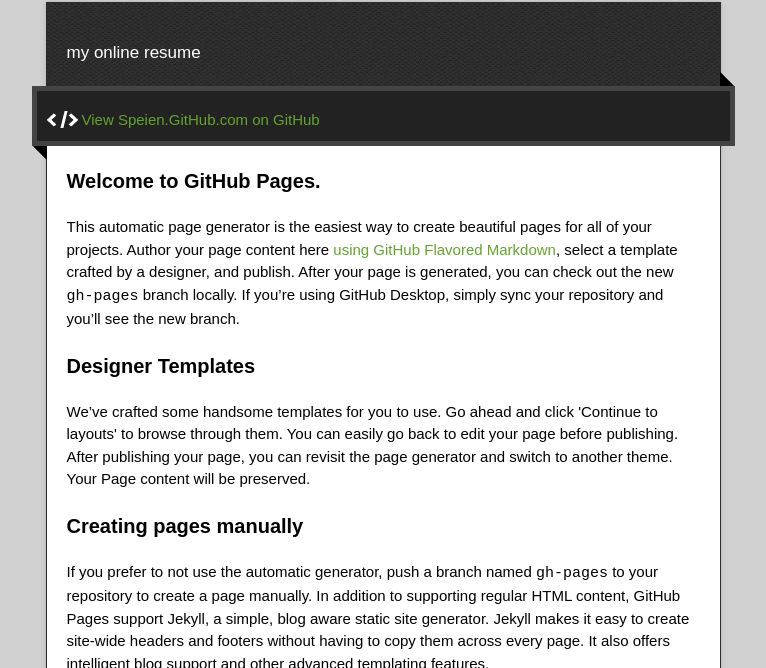
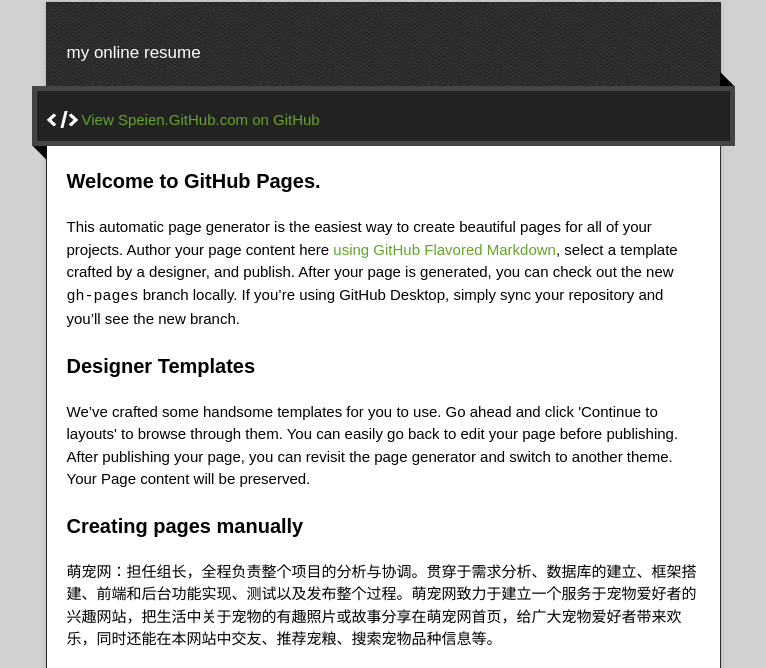
Before and after one commit to speien/speien.github.com, a plain HTML site: page index.html in a window 1280 px wide. Shown: the part 128-796 px from the top of the page, without its empty margins (257-1023 px from the left). Drawn offline with nearby package versions, Linux system fonts and the light colour scheme.

Commit message:
update resume

```diff
--- a/index.html
+++ b/index.html
@@ -47,7 +47,7 @@
 <h3>
 <a id="creating-pages-manually" class="anchor" href="#creating-pages-manually" aria-hidden="true"><span aria-hidden="true" class="octicon octicon-link"></span></a>Creating pages manually</h3>
 
-<p>If you prefer to not use the automatic generator, push a branch named <code>gh-pages</code> to your repository to create a page manually. In addition to supporting regular HTML content, GitHub Pages support Jekyll, a simple, blog aware static site generator. Jekyll makes it easy to create site-wide headers and footers without having to copy them across every page. It also offers intelligent blog support and other advanced templating features.</p>
+<p>萌宠网：担任组长，全程负责整个项目的分析与协调。贯穿于需求分析、数据库的建立、框架搭建、前端和后台功能实现、测试以及发布整个过程。萌宠网致力于建立一个服务于宠物爱好者的兴趣网站，把生活中关于宠物的有趣照片或故事分享在萌宠网首页，给广大宠物爱好者带来欢乐，同时还能在本网站中交友、推荐宠粮、搜索宠物品种信息等。</p>
 
 <h3>
 <a id="authors-and-contributors" class="anchor" href="#authors-and-contributors" aria-hidden="true"><span aria-hidden="true" class="octicon octicon-link"></span></a>Authors and Contributors</h3>
```
Also changed, not shown: 1 other file.
